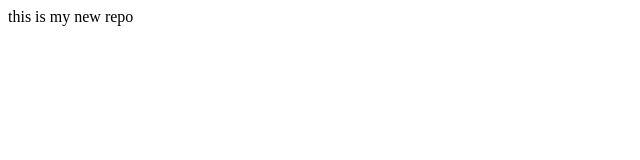
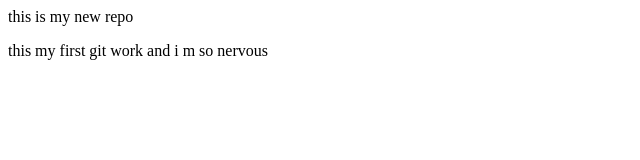
Before and after one commit to riya9193/localrepo1, a plain HTML site: page index.html in a window 1280 px wide. Shown: the whole page, without its empty margins (0-640 px from the left). Drawn offline with Linux system fonts and the light colour scheme.

Commit message:
add new paragraph

```diff
--- a/index.html
+++ b/index.html
@@ -1 +1,2 @@
   <p>this is my new repo</p>
+  <p>this my first git work and i m so nervous</p>
```
